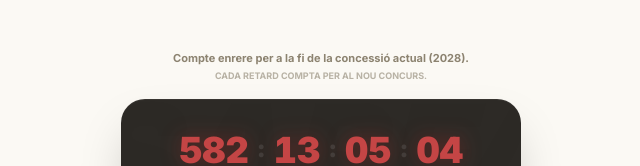
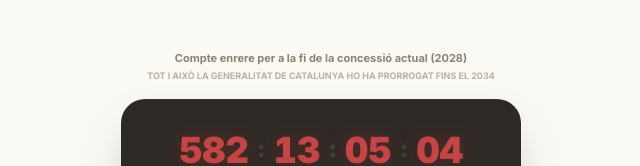
Before and after one commit to ellensa65/protest-bus-interurba, a Next.js app: page / in a window 1280 px wide. Shown: the part 433-599 px from the top of the page, without its empty margins (319-959 px from the left). Built offline with nearby package versions, Linux system fonts and the light colour scheme; no server answers; the database is empty.

Commit message:
mod(countdown): Modificar text explicatiu pròrroga

```diff
--- a/app/components/Countdown.js
+++ b/app/components/Countdown.js
@@ -46,7 +46,7 @@ export default function Countdown() {
   if (!mounted) {
     return (
       <div className="bg-neutral-900 rounded-3xl p-6 mx-2 h-24 animate-pulse flex items-center justify-center">
-        <span className="text-white/20 font-black tracking-widest">CARREGANT RELOTGE...</span>
+        <span className="text-white/20 font-black tracking-widest">CARREGANT COMPTE ENRERE...</span>
       </div>
     );
   }
@@ -54,15 +54,10 @@ export default function Countdown() {
   return (
     <div className="flex flex-col gap-4">
       <p className="text-center text-[11px] font-bold text-neutral-500 px-4 leading-normal">
-        Compte enrere per a la fi de la concessió actual (2028).<br />
-        <span className="uppercase text-[9px] opacity-60">Cada retard compta per al nou concurs.</span>
+        Compte enrere per a la fi de la concessió actual (2028)<br />
+        <span className="uppercase text-[9px] opacity-60">Tot i això la Generalitat de Catalunya ho ha prorrogat fins el 2034</span>
       </p>
       <div className="bg-neutral-900 rounded-3xl p-6 pt-7 pb-5 mx-2 flex justify-center items-center gap-2 shadow-2xl border-t border-white/5 relative overflow-hidden">
-        {/* Background Decal */}
-        <div className="absolute inset-0 flex items-center justify-center opacity-[0.03] pointer-events-none select-none">
-          <span className="text-8xl font-black italic scale-150">SARFA</span>
-        </div>
-
         <TimeUnit value={timeLeft.days} label="DIES" />
         <TimeUnit value={timeLeft.hours} label="HORES" />
         <TimeUnit value={timeLeft.minutes} label="MINS" />
```
